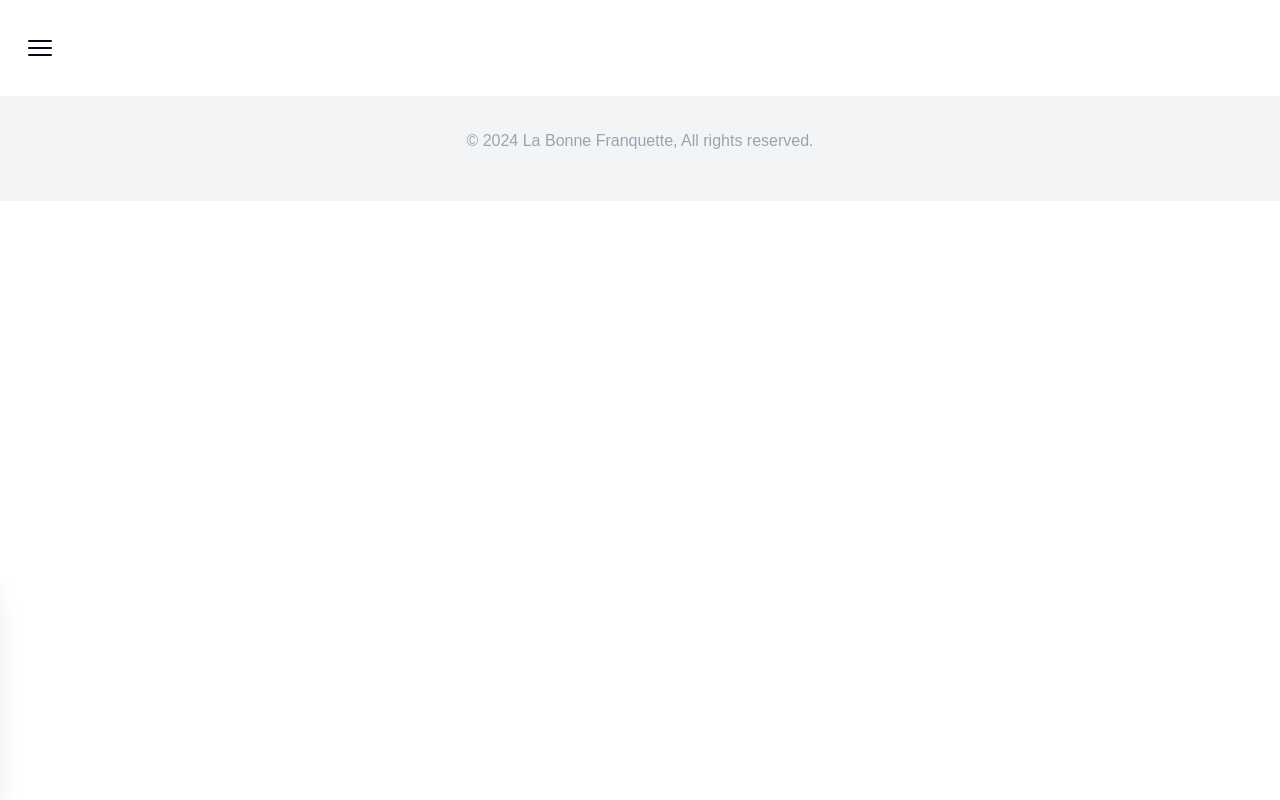
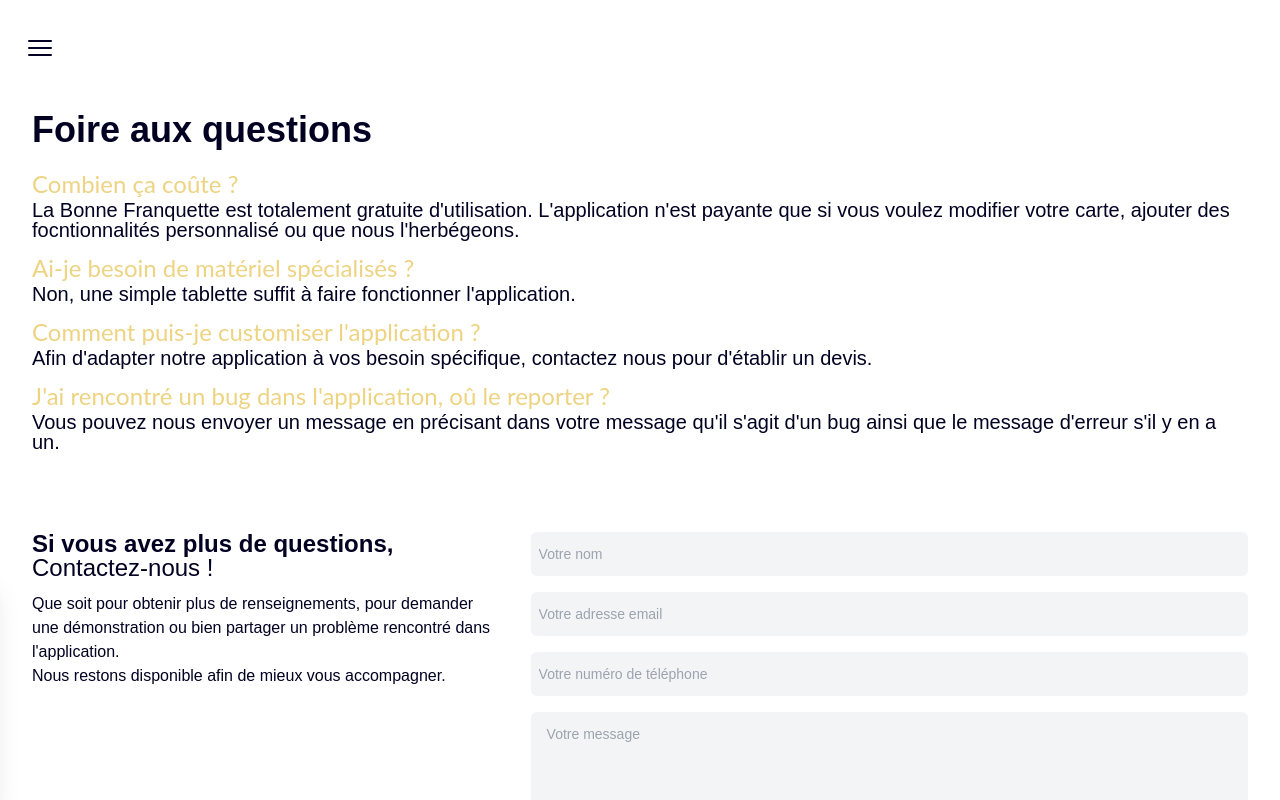
Before and after one commit to iDrack/la-franquette-website-2, a Vue app: page /faq in a window 1280 px wide. Shown: the top 800 px of the page. Built offline with nearby package versions, Linux system fonts and the light colour scheme.

Commit message:
Ajout de la faq

```diff
--- a/src/components/ContactFormComponent.vue
+++ b/src/components/ContactFormComponent.vue
@@ -35,8 +35,6 @@
             class="bg-secondary text-white font-bold rounded-md text-sm px-4 py-3" value="Prendre contact"/>
         </div>
     </form>
-
-
 </template>
 
 <style scoped>
--- a/src/views/FaqView.vue
+++ b/src/views/FaqView.vue
@@ -1,7 +1,58 @@
-<script setup> </script>
+<script setup>
+import { ref } from "vue";
+import ContactFormComponent from "@/components/ContactFormComponent.vue";
+
+const listeQuestions = ref([]);
+const listereponses = ref([]);
+
+listeQuestions.value = [
+  "Combien ça coûte ?",
+  "Ai-je besoin de matériel spécialisés ?",
+  "Comment puis-je customiser l'application ?",
+  "J'ai rencontré un bug dans l'application, oû le reporter ?",
+];
+listereponses.value = [
+  "La Bonne Franquette est totalement gratuite d'utilisation. L'application n'est payante que si vous voulez modifier votre carte, ajouter des focntionnalités personnalisé ou que nous l'herbégeons.",
+  "Non, une simple tablette suffit à faire fonctionner l'application.",
+  "Afin d'adapter notre application à vos besoin spécifique, contactez nous pour d'établir un devis.",
+  "Vous pouvez nous envoyer un message en précisant dans votre message qu'il s'agit d'un bug ainsi que le message d'erreur s'il y en a un.",
+];
+</script>
 
 <template>
-    Je suis FaqView
+  <div class="grid place-content-center">
+    <div
+      class="px-4 mt-16 sm:mt-8 py-16 mx-auto sm:max-w-xl md:max-w-full lg:max-w-screen-xl md:px-24 lg:px-8 lg:py-20"
+    >
+      <h2 class="max-w-lg mb-6 text-3xl sm:text-4xl sm:leading-none font-bold">
+        Foire aux questions
+      </h2>
+      <div v-for="(question, index) in listeQuestions">
+        <p>
+          <h2 class="text-xl sm:text-2xl sm:leading-none color-primary lato-regular font-bold">
+          {{ question }}
+          </h2>
+          <div class="text-lg sm:text-xl sm:leading-none pt-1 pb-4">
+            {{ listereponses[index] }}
+          </div>
+        </p>
+      </div>
+      <div class="mt-16 flex flex-col gap-10 md:flex-row">
+        <div>
+          <h3 class="max-w-lg text-xl sm:text-2xl sm:leading-none font-bold">
+            Si vous avez plus de questions,<span class="max-w-lg pt-4 text-xl sm:text-2xl sm:leading-none">
+            Contactez-nous !</span>
+          </h3>
+          <div class="mt-2 pt-1 max-w-lg">
+            Que soit pour obtenir plus de renseignements, pour demander une démonstration ou bien partager un problème rencontré dans l'application.
+            <br>Nous restons disponible afin de mieux vous accompagner.
+          </div>
+        </div>
+          <contact-form-component/>
+
+      </div>
+    </div>
+  </div>
 </template>
 
 <style scoped></style>
--- a/src/views/MentionsView.vue
+++ b/src/views/MentionsView.vue
@@ -11,15 +11,15 @@
       <h3 class="mb-6 text-2xl sm:text-2xl sm:leading-none font-bold">
         Ce site fait l'objet d'un exercice scolaire et n'a aucun but commercial.
       </h3>
-      <div class="flex flex-row">
-        <div class="basis-1/2">
+      <div class="flex flex-col md:flex-row">
+        <div class="basis-1/2 pr-16">
           <h2 class="color-primary lato-regular">
             Informations sur la société
           </h2>
           <ul class="text-base md:text-lg">
             <li>Éditeurs du site : François K et Thomas D</li>
             <li>E-mail: contact@labonnefranquette.com</li>
-            <li>Directeur de la publication : Thomas Dignoire</li>
+            <li>Directeur de la publication : Thomas D</li>
             <li>Société fictive</li>
           </ul>
         </div>
--- /dev/null
+++ b/vue.config.js
@@ -0,0 +1,5 @@
+module.exports = {
+    publicPath: process.env.NODE_ENV === 'production'
+        ? '/la-franquette-website/'
+        : '/'
+}
```
